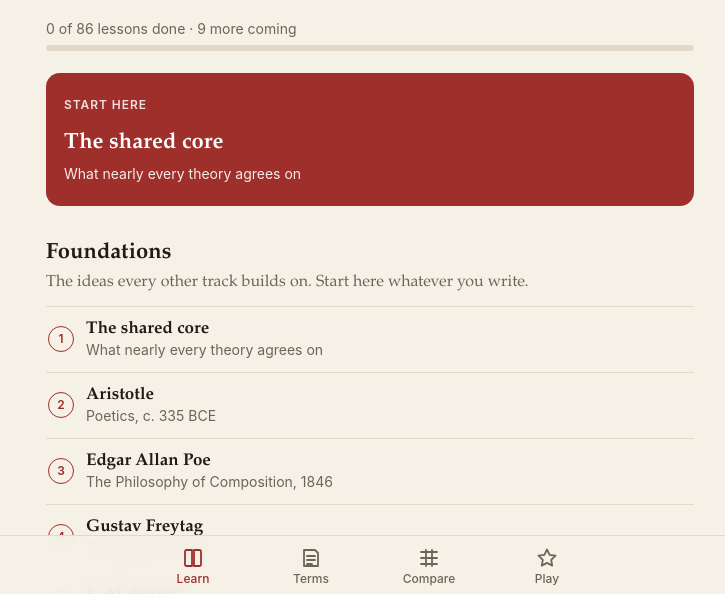
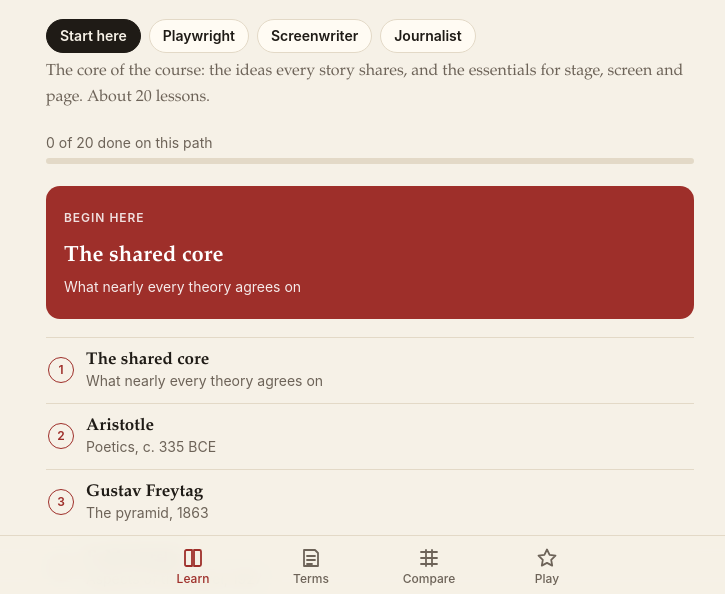
Before and after one commit to leightonmara-ux/Story-atlas, a plain HTML site: page site/index.html in a window 1280 px wide. Shown: the part 204-798 px from the top of the page, without its empty margins (270-995 px from the left). Drawn offline with Linux system fonts and the light colour scheme.

Commit message:
Learning paths: Start here plus Playwright, Screenwriter and Journalist; drop King and Zadie Smith lessons
Co-Authored-By: Claude Opus 5.5 <noreply@anthropic.com>
Claude-Session: https://claude.ai/code/session_01JeP94fzbGzhy67xb1uSB3X

```diff
--- a/site/app.js
+++ b/site/app.js
@@ -186,42 +186,69 @@ function diagram(id) {
 function renderHome() {
   document.title = 'Story Atlas';
   const lessons = allLessons();
-  const ready = lessons.filter(l => l.ready);
+  const byId = Object.fromEntries(lessons.map(l => [l.id, l]));
   const done = doneMap();
-  const doneCount = ready.filter(l => done[l.id]).length;
-  const next = ready.find(l => !done[l.id]);
-  const pct = ready.length ? Math.round(100 * doneCount / ready.length) : 0;
+  const paths = data.paths || [];
+  const pathId = store.get('sa.path', 'start');
+  const path = paths.find(p => p.id === pathId) || paths[0];
+  const start = paths.find(p => p.id === 'start');
+
+  // Your path: specialist paths assume Start here, so unfinished Start lessons come first.
+  const pathLessons = path ? path.lessons.map(id => byId[id]).filter(l => l && l.ready) : [];
+  const startLeft = path && path.id !== 'start' && start
+    ? start.lessons.map(id => byId[id]).filter(l => l && l.ready && !done[l.id]) : [];
+  const next = [...startLeft, ...pathLessons].find(l => !done[l.id]);
+  const pathDone = pathLessons.filter(l => done[l.id]).length;
+  const pct = pathLessons.length ? Math.round(100 * pathDone / pathLessons.length) : 0;
+
+  const row = (l, n) => {
+    const txt = `<span class="txt"><b>${esc(l.title)}</b><i>${esc(l.subtitle)}</i></span>`;
+    if (!l.ready) return `<li><div class="soon"><span class="mark">${n}</span>${txt}<span class="tag">Soon</span></div></li>`;
+    const isDone = !!done[l.id];
+    return `<li class="${isDone ? 'done' : ''}"><a href="#/lesson/${l.id}"><span class="mark">${isDone ? '✓' : n}</span>${txt}</a></li>`;
+  };
 
   const nextCard = next ? `
     <a class="next-card" href="#/lesson/${next.id}">
-      <small>${doneCount ? 'Up next' : 'Start here'}</small>
+      <small>${startLeft.includes(next) ? 'First, from Start here' : (pathDone || Object.keys(done).length ? 'Up next' : 'Begin here')}</small>
       <strong>${esc(next.title)}</strong>
       <span>${esc(next.subtitle)}</span>
-    </a>` : `<p class="muted">You’ve finished every lesson available so far. More are on the way.</p>`;
+    </a>` : `<p class="muted">You've finished this path. Pick another, or browse everything below.</p>`;
 
   let n = 0;
   const tracks = data.curriculum.tracks.map(t => `
     <section class="track">
       <h2>${esc(t.title)}</h2>
       <p>${esc(t.blurb)}</p>
-      <ul class="lessons">${t.lessons.map(l => {
-        n++;
-        const txt = `<span class="txt"><b>${esc(l.title)}</b><i>${esc(l.subtitle)}</i></span>`;
-        if (!l.ready) return `<li><div class="soon"><span class="mark">${n}</span>${txt}<span class="tag">Soon</span></div></li>`;
-        const isDone = !!done[l.id];
-        return `<li class="${isDone ? 'done' : ''}"><a href="#/lesson/${l.id}"><span class="mark">${isDone ? '✓' : n}</span>${txt}</a></li>`;
-      }).join('')}</ul>
+      <ul class="lessons">${t.lessons.map(l => row(l, ++n)).join('')}</ul>
     </section>`).join('');
+  const allDone = lessons.filter(l => l.ready && done[l.id]).length;
+  const browseOpen = store.get('sa.browseOpen', false);
 
   app.innerHTML = `
     <section class="hero">
       <h1>Story Atlas</h1>
       <p class="lede">What the great thinkers say about story structure, and how to use it on the stage, the screen and the page.</p>
-      <div class="progress">${doneCount} of ${ready.length} lessons done${ready.length < lessons.length ? ` · ${lessons.length - ready.length} more coming` : ''}
+    </section>
+    ${path ? `
+    <section class="path">
+      <nav class="chips" aria-label="Choose a path">${paths.map(p =>
+        `<a href="#/" data-path="${p.id}" aria-current="${p.id === path.id}">${esc(p.title)}</a>`).join('')}</nav>
+      <p class="muted path-blurb">${esc(path.blurb)}</p>
+      <div class="progress">${pathDone} of ${pathLessons.length} done on this path
         <div class="bar"><span style="width:${pct}%"></span></div></div>
       ${nextCard}
-    </section>
-    ${tracks}`;
+      <ol class="lessons">${pathLessons.map((l, i) => row(l, i + 1)).join('')}</ol>
+    </section>` : nextCard}
+    <details class="browse" ${browseOpen ? 'open' : ''}>
+      <summary><b>Browse all ${lessons.length} lessons</b><span>${allDone} done · every track, including electives</span></summary>
+      ${tracks}
+    </details>`;
+
+  app.querySelectorAll('[data-path]').forEach(a => a.addEventListener('click', e => {
+    e.preventDefault(); store.set('sa.path', a.dataset.path); renderHome();
+  }));
+  app.querySelector('details.browse').addEventListener('toggle', e => store.set('sa.browseOpen', e.target.open));
 }
 
 async function renderLesson(id) {
@@ -761,6 +788,7 @@ async function start() {
       getJSON('content/sequences.json').catch(() => []),
     ]);
     data.diagrams = await getJSON('content/diagrams.json').catch(() => ({}));
+    data.paths = await getJSON('content/paths.json').catch(() => []);
   } catch {
     app.innerHTML = '<p class="loading">Couldn’t load the course. Check your connection and reload.</p>';
     return;
--- a/site/content/curriculum.json
+++ b/site/content/curriculum.json
@@ -528,9 +528,7 @@
         { "id": "caro", "title": "Robert Caro", "subtitle": "Working, 2019: turn every page" },
         { "id": "sorkin", "title": "Aaron Sorkin", "subtitle": "Intention and obstacle" },
         { "id": "kaufman", "title": "Charlie Kaufman", "subtitle": "The BAFTA lecture, 2011" },
-        { "id": "king", "title": "Stephen King", "subtitle": "On Writing, 2000" },
         { "id": "morrison", "title": "Toni Morrison", "subtitle": "The Site of Memory, 1987" },
-        { "id": "zadie-smith", "title": "Zadie Smith", "subtitle": "That Crafty Feeling, 2008" },
         { "id": "nottage", "title": "Lynn Nottage", "subtitle": "Plays built from interviews" }
       ]
     },
--- /dev/null
+++ b/site/content/paths.json
@@ -0,0 +1,95 @@
+[
+  {
+    "id": "start",
+    "title": "Start here",
+    "blurb": "The core of the course: the ideas every story shares, and the essentials for stage, screen and page. About 20 lessons.",
+    "lessons": [
+      "shared-core",
+      "aristotle",
+      "freytag",
+      "forster",
+      "narrative-order",
+      "three-media",
+      "making-us-care",
+      "want-need-wound",
+      "dialogue",
+      "mckee",
+      "field",
+      "snyder",
+      "campbell-vogler",
+      "chekhov",
+      "stanislavski",
+      "franklin",
+      "inverted-pyramid",
+      "wsj-formula",
+      "allegiance",
+      "kishotenketsu"
+    ]
+  },
+  {
+    "id": "playwright",
+    "title": "Playwright",
+    "blurb": "After Start here: how plays are built, from the well-made play to Brecht, Fornés, Parks and interview-based drama.",
+    "lessons": [
+      "well-made-play",
+      "egri",
+      "ball",
+      "tragedy-comedy",
+      "comedy",
+      "stage-forms",
+      "cast-system",
+      "brecht",
+      "fornes",
+      "vogel",
+      "parks",
+      "ruhl",
+      "stage-tools",
+      "nottage"
+    ]
+  },
+  {
+    "id": "screenwriter",
+    "title": "Screenwriter",
+    "blurb": "After Start here: the screenwriting toolkit, from beat sheets and sequences to sound, cutting and the camera.",
+    "lessons": [
+      "save-the-cat-practice",
+      "truby",
+      "harmon",
+      "sequence",
+      "swain",
+      "yorke",
+      "pixar",
+      "tv",
+      "introductions",
+      "genre-promise",
+      "film-sound",
+      "music-silence",
+      "kuleshov",
+      "editing",
+      "camera",
+      "sorkin",
+      "kaufman"
+    ]
+  },
+  {
+    "id": "journalist",
+    "title": "Journalist",
+    "blurb": "After Start here: structuring true stories, from the feature and the profile to long-form narrative and its ethics.",
+    "lessons": [
+      "hart",
+      "new-journalism",
+      "mcphee",
+      "gornick",
+      "glass",
+      "journalism-forms",
+      "journalism-tools",
+      "keefe",
+      "braided",
+      "caro",
+      "ethics",
+      "white-didion",
+      "benjamin",
+      "documentary"
+    ]
+  }
+]
--- a/site/style.css
+++ b/site/style.css
@@ -279,3 +279,16 @@ details.term[open] summary b { color: var(--accent); }
 .tryit { margin: 36px 0 8px; padding: 2px 18px 8px; background: var(--card); border: 1.5px solid var(--accent); border-radius: 16px; }
 .tryit h2 { margin-top: 18px; color: var(--accent); }
 .tryit h2::before { content: "✎ "; }
+
+/* Paths and browse */
+.path { margin-top: 8px; }
+.path .chips { margin-top: 22px; }
+.path-blurb { font-size: 16px; margin: 6px 0 0; }
+.path ol.lessons { margin-top: 18px; }
+details.browse { margin-top: 38px; border-top: 1px solid var(--rule); }
+details.browse > summary { cursor: pointer; list-style: none; padding: 18px 0 6px; }
+details.browse > summary::-webkit-details-marker { display: none; }
+details.browse > summary b { display: block; font: 650 18px/1.3 var(--sans); color: var(--accent); }
+details.browse > summary b::after { content: " ▾"; }
+details.browse[open] > summary b::after { content: " ▴"; }
+details.browse > summary span { font: 14px/1.4 var(--sans); color: var(--muted); }
--- a/site/sw.js
+++ b/site/sw.js
@@ -5,7 +5,7 @@ const CACHE = 'story-atlas-' + VERSION;
 const SHELL = [
   './', 'index.html', 'style.css', 'app.js', 'manifest.json',
   'icon.svg', 'icon-180.png', 'icon-192.png', 'icon-512.png',
-  'content/curriculum.json', 'content/concordance.json', 'content/sequences.json', 'content/diagrams.json',
+  'content/curriculum.json', 'content/concordance.json', 'content/sequences.json', 'content/diagrams.json', 'content/paths.json',
 ];
 
 self.addEventListener('install', event => {
```
Also changed, not shown: 2 other files.
